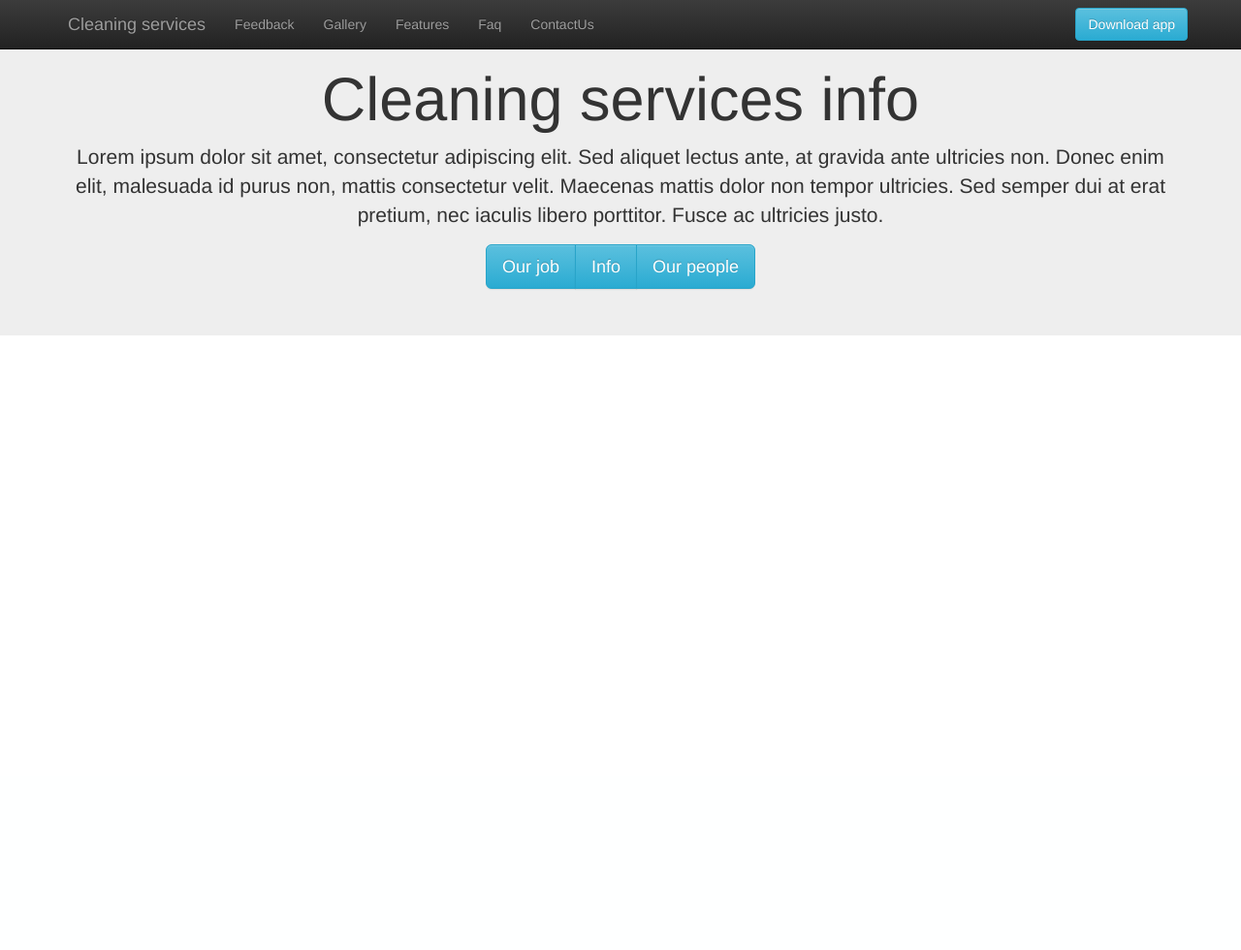
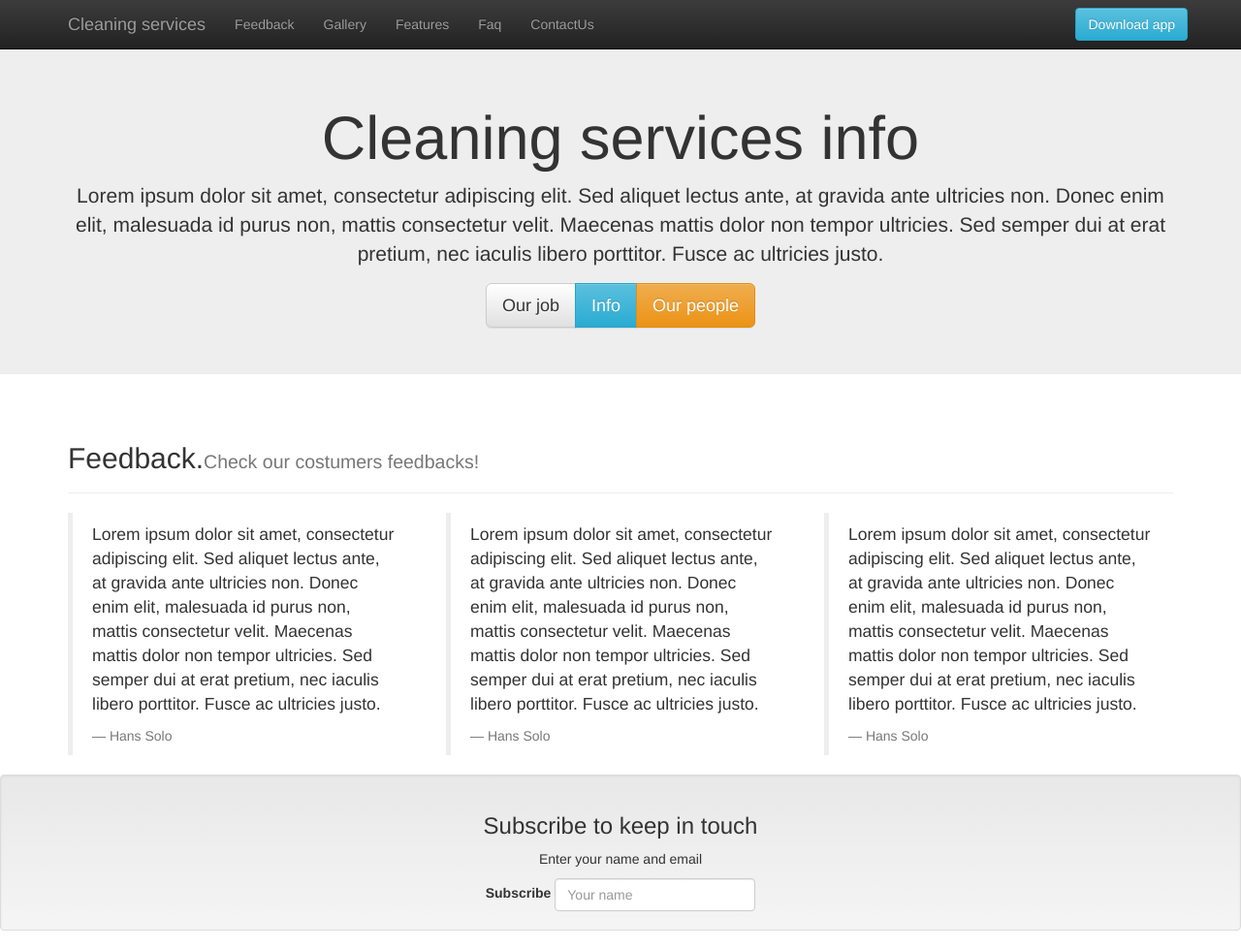
Before and after one commit to Maciejkoson/cleaning-service-website, a PHP site: page / in a window 1280 px wide. Shown: the whole page at 97% size. Before the commit the page ends 346 px from the top, so only its background shows below. Run offline with PHP 8.4, Linux system fonts and the light colour scheme; some libraries are stand-ins or nearby versions.

Commit message:
Added feedbacks and subscribe form

```diff
--- a/index.php
+++ b/index.php
@@ -22,6 +22,13 @@
     <!-- Latest compiled and minified JavaScript -->
     <script src="https://maxcdn.bootstrapcdn.com/bootstrap/3.3.7/js/bootstrap.min.js" integrity="sha384-Tc5IQib027qvyjSMfHjOMaLkfuWVxZxUPnCJA7l2mCWNIpG9mGCD8wGNIcPD7Txa" crossorigin="anonymous"></script>
 </head>
+
+<style>
+    body
+    {
+        padding-top: 40px;
+    }
+</style>
 <body>
 <nav class="navbar navbar-inverse navbar-fixed-top" id="my-navbar">
     <div class="container">
@@ -58,15 +65,66 @@
         <p>Lorem ipsum dolor sit amet, consectetur adipiscing elit. Sed aliquet lectus ante, at gravida ante ultricies non. Donec enim elit, malesuada id purus non, mattis consectetur velit. Maecenas mattis dolor non tempor ultricies. Sed semper dui at erat pretium, nec iaculis libero porttitor. Fusce ac ultricies justo.</p>
 
         <div class="btn-group">
-            <a href="" class="btn btn-lg btn-info">Our job</a>
+            <a href="" class="btn btn-lg btn-default">Our job</a>
             <a href="" class="btn btn-lg btn-info">Info</a>
-            <a href="" class="btn btn-lg btn-info">Our people</a>
+            <a href="" class="btn btn-lg btn-warning">Our people</a>
         </div>
     </div> <!-- end of container -->
 </div>
 <!-- End jumbotron -->
 
+<div class="container">
+    <section>
+        <div class="page-header" id="feedback">
+            <h2>Feedback.<small>Check our costumers feedbacks!</small></h2>
+        </div>
+        <div class="row">
+            <div class="col-lg-4">
+                <blockquote>
+                    <p>Lorem ipsum dolor sit amet, consectetur adipiscing elit. Sed aliquet lectus ante, at gravida ante ultricies non. Donec enim elit, malesuada id purus non, mattis consectetur velit. Maecenas mattis dolor non tempor ultricies. Sed semper dui at erat pretium, nec iaculis libero porttitor. Fusce ac ultricies justo.
+                    </p>
+                    <footer>Hans Solo</footer>
+                </blockquote>
+            </div>
 
+            <div class="col-lg-4">
+                <blockquote>
+                    <p>Lorem ipsum dolor sit amet, consectetur adipiscing elit. Sed aliquet lectus ante, at gravida ante ultricies non. Donec enim elit, malesuada id purus non, mattis consectetur velit. Maecenas mattis dolor non tempor ultricies. Sed semper dui at erat pretium, nec iaculis libero porttitor. Fusce ac ultricies justo.
+                    </p>
+                    <footer>Hans Solo</footer>
+                </blockquote>
+            </div>
+
+            <div class="col-lg-4">
+                <blockquote>
+                    <p>Lorem ipsum dolor sit amet, consectetur adipiscing elit. Sed aliquet lectus ante, at gravida ante ultricies non. Donec enim elit, malesuada id purus non, mattis consectetur velit. Maecenas mattis dolor non tempor ultricies. Sed semper dui at erat pretium, nec iaculis libero porttitor. Fusce ac ultricies justo.
+                    </p>
+                    <footer>Hans Solo</footer>
+                </blockquote>
+            </div>
+
+        </div> <!-- end row -->
+    </section>
+</div> <!-- end container -->
+
+<!-- call to action -->
+<section>
+    <div class="well">
+        <div class="container text-center">
+            <h3>Subscribe to keep in touch</h3>
+            <p>Enter your name and email</p>
+
+            <form action class="form-inline">
+                <div class="form-group">
+                    <label for="subscription">Subscribe</label>
+                    <input type="text" class="form-control" id="subscription" placeholder="Your name">
+                </div>
+            </form>
+        </div> <!-- end container -->
+
+    </div> <!-- end well -->
+
+</section>
 
     <script src="https://code.jquery.com/jquery-3.1.1.min.js"></script>
 
```
